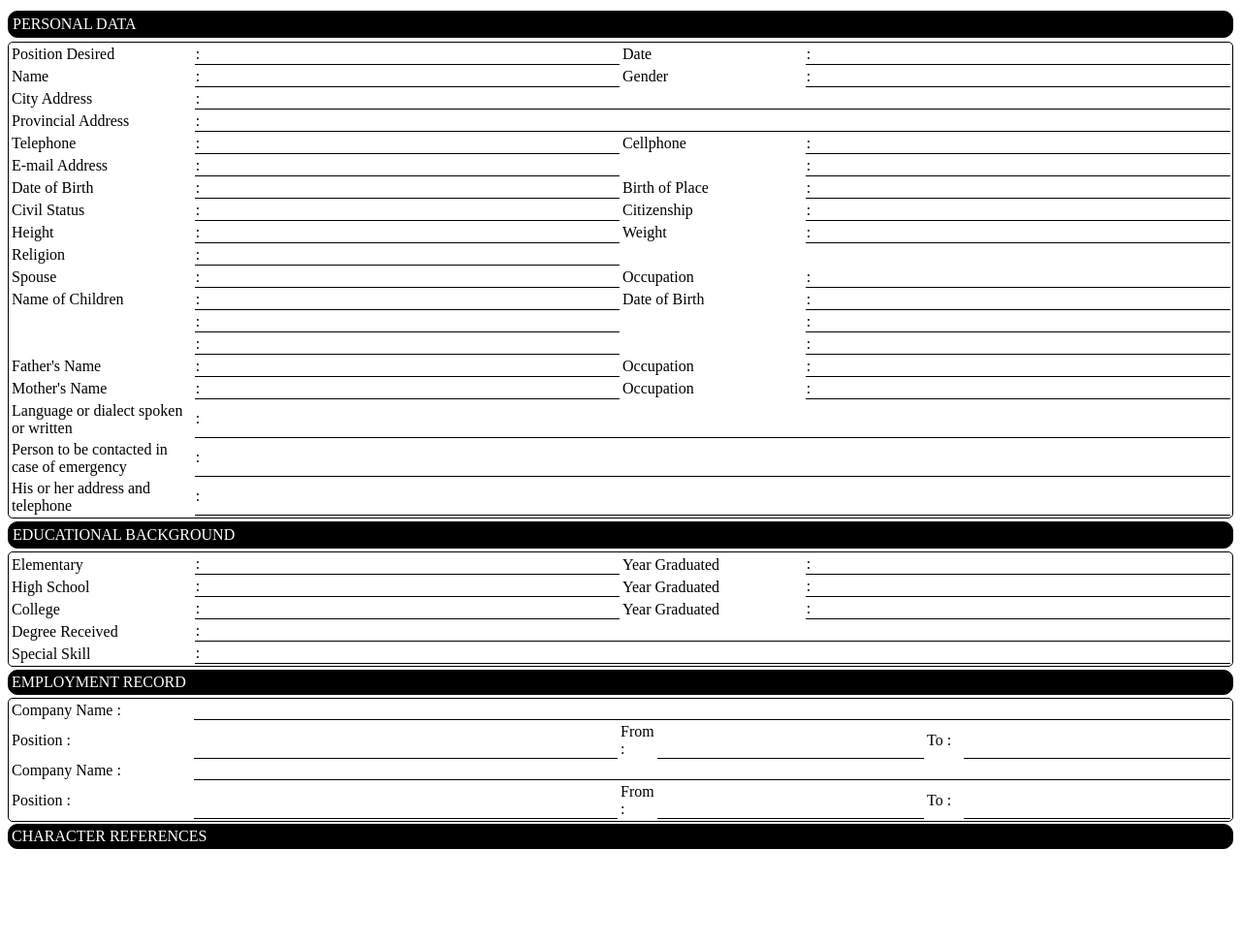
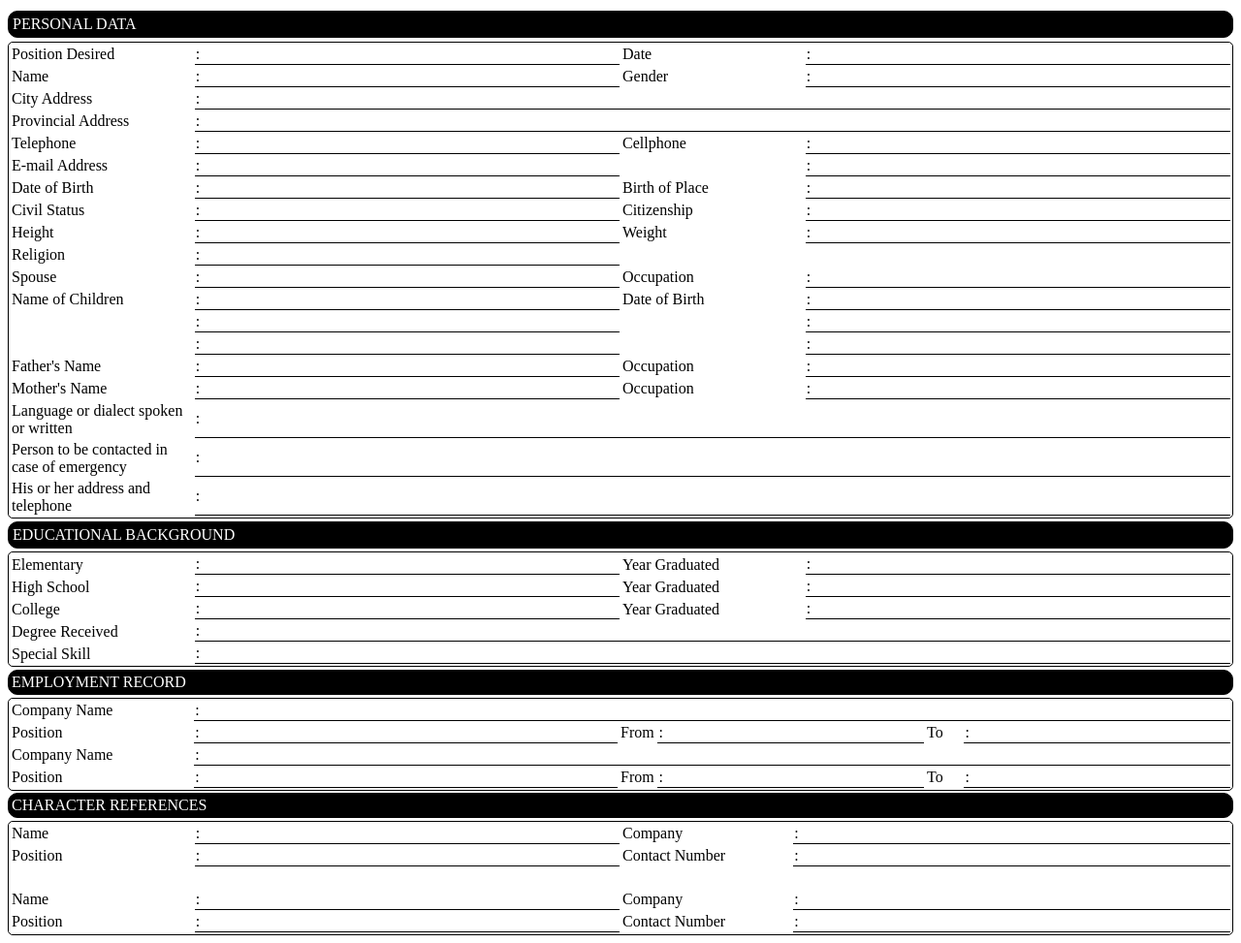
Before and after one commit to PitaoC/PitaoC_firstrepo, a plain HTML site: page js/index.html in a window 1280 px wide. Shown: the part 108-1081 px from the top of the page at 97% size. Before the commit the page ends 992 px from the top, so only its background shows below. Drawn offline with Linux system fonts and the light colour scheme.

Commit message:
Finish character references table

```diff
--- a/js/index.html
+++ b/js/index.html
@@ -174,28 +174,28 @@
     <table width="100%" style="border: 1px solid black;border-radius: 5px;">
         <thead>
             <tr>
-                <td width="15%" > Company Name :</td>
-                <td colspan="5" style="border-bottom: 1px solid black;" > </td>
+                <td width="15%" > Company Name </td>
+                <td colspan="5" style="border-bottom: 1px solid black;" >: </td>
             </tr>
             <tr>
-                <td width="15%" >Position :</td>
-                <td width="35%" style="border-bottom: 1px solid black;" > </td>
-                <td width="3%" >From :</td>
-                <td width="22%" style="border-bottom: 1px solid black;" > </td>
-                <td width="3%" >To :</td>
-                <td width="22%" style="border-bottom: 1px solid black;" > </td>
+                <td width="15%" >Position </td>
+                <td width="35%" style="border-bottom: 1px solid black;" >: </td>
+                <td width="3%" >From </td>
+                <td width="22%" style="border-bottom: 1px solid black;" >: </td>
+                <td width="3%" >To </td>
+                <td width="22%" style="border-bottom: 1px solid black;" >: </td>
             </tr>
             <tr>
-                <td width="15%"> Company Name :</td>
-                <td colspan="5" style="border-bottom: 1px solid black;" > </td>
+                <td width="15%"> Company Name </td>
+                <td colspan="5" style="border-bottom: 1px solid black;" >: </td>
             </tr>
             <tr>
-                <td width="15%" >Position :</td>
-                <td width="35%" style="border-bottom: 1px solid black;" > </td>
-                <td width="3%" >From :</td>
-                <td width="22%" style="border-bottom: 1px solid black;" > </td>
-                <td width="3%" >To :</td>
-                <td width="22%" style="border-bottom: 1px solid black;" > </td>
+                <td width="15%" >Position </td>
+                <td width="35%" style="border-bottom: 1px solid black;" >: </td>
+                <td width="3%" >From </td>
+                <td width="22%" style="border-bottom: 1px solid black;" >: </td>
+                <td width="3%" >To </td>
+                <td width="22%" style="border-bottom: 1px solid black;" >: </td>
             </tr>
         </thead>
     </table>
@@ -207,6 +207,39 @@
             </tr>
         </thead>
     </table>
+    <h1 style="font-size: 25% ; "> </h1>
+    <Table width="100%" style=" border: 1px solid black; border-radius: 5px">
+        <tbody>
+            <tr>
+                <td width="15%"> Name </td>
+                <td width="35%" style="border-bottom: 1px solid black;" >: </td>
+                <td width="14%"> Company </td>
+                <td width="36%" style="border-bottom: 1px solid black;" >: </td>
+            </tr>
+            <tr>
+                <td width="15%"> Position </td>
+                <td width="35%" style="border-bottom: 1px solid black;" >: </td>
+                <td width="14%"> Contact Number </td>
+                <td width="36%" style="border-bottom: 1px solid black;" >: </td>
+            </tr>
+            <tr>
+                <td style="color: white;">.</td>
+            </tr>
+            <tr>
+                <td width="15%"> Name </td>
+                <td width="35%" style="border-bottom: 1px solid black;" >: </td>
+                <td width="14%"> Company </td>
+                <td width="36%" style="border-bottom: 1px solid black;" >: </td>
+            </tr>
+            <tr>
+                <td width="15%"> Position </td>
+                <td width="35%" style="border-bottom: 1px solid black;" >: </td>
+                <td width="14%"> Contact Number </td>
+                <td width="36%" style="border-bottom: 1px solid black;" >: </td>
+            </tr>
+        </tbody>
+    </Table>
+
 
 
 </body>
```
